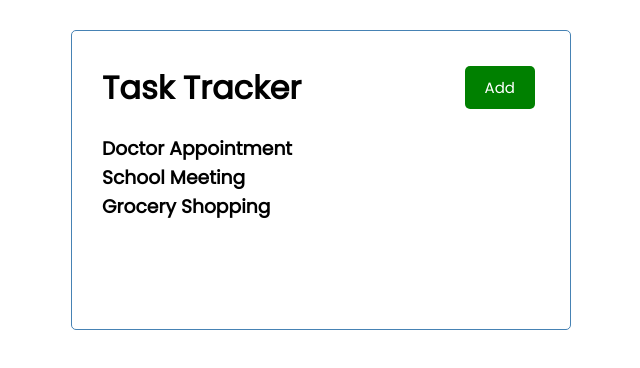
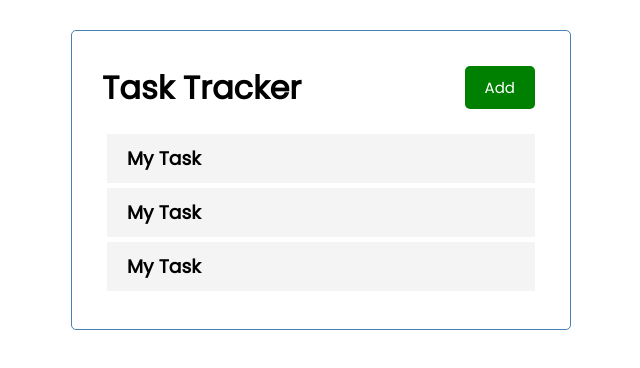
Before and after one commit to achungerford/react-task, a React (Create React App) app: page / in a window 1280 px wide. Shown: the top 368 px of the page, without its empty margins (319-959 px from the left). Built offline with nearby package versions, Linux system fonts and the light colour scheme.

Commit message:
task list

```diff
--- /dev/null
+++ b/src/components/Task.js
@@ -0,0 +1,10 @@
+const Task = () => {
+  return (
+    <div className='task'>
+      <h3>My Task</h3>
+
+    </div>
+  )
+}
+
+export default Task
--- a/src/components/Tasks.js
+++ b/src/components/Tasks.js
@@ -1,8 +1,10 @@
+import Task from './Task'
+
 const Tasks = ({ tasks }) => {
     return (
       <>
         {tasks.map((task) => (
-        <h3 key={task.id}>{task.text}</h3>
+        <Task key={task.id} task={task} />
         ))}
       </>
     )
```
